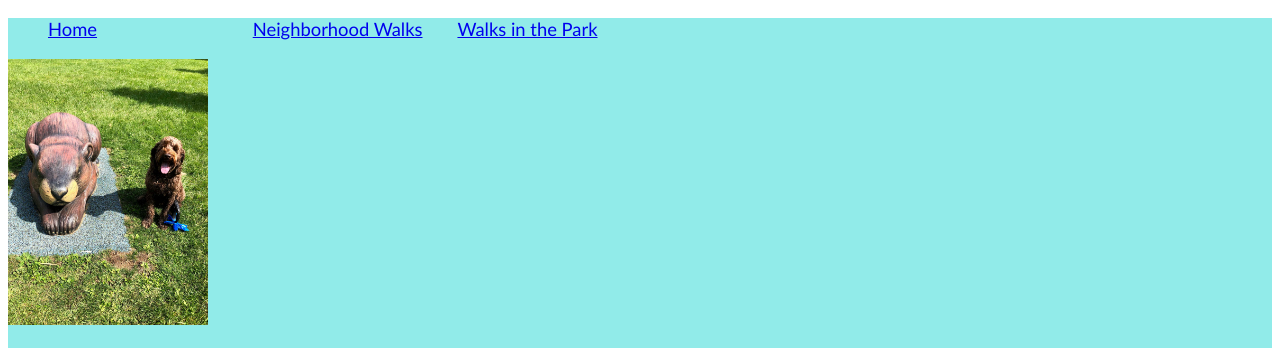
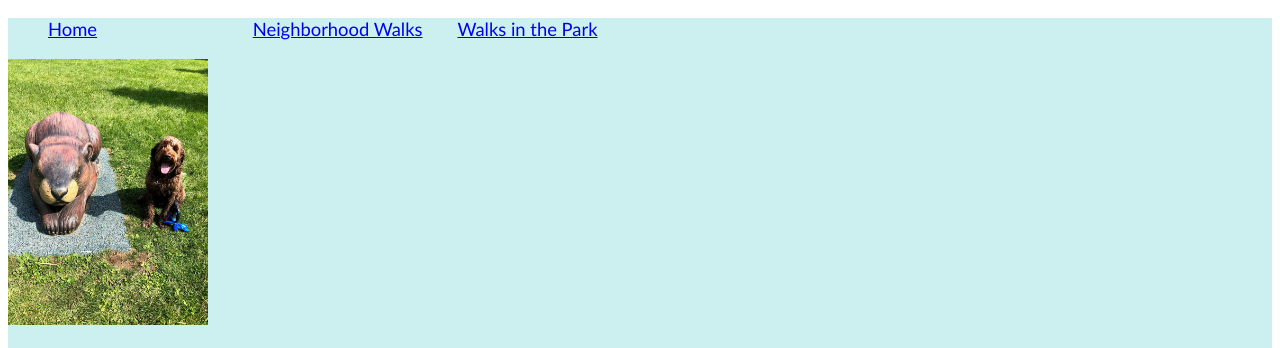
Before and after one commit to AnasShadad/ProjectCssW1, a plain HTML site: page index.html in a window 1280 px wide. Shown: the top 348 px of the page. Drawn offline with Linux system fonts and the light colour scheme.

Commit message:
Update s.css

```diff
--- a/s.css
+++ b/s.css
@@ -4,9 +4,9 @@ body{
 background-color:#FFFFFF;
 }
 header {
-  background-color:#91ebe9 ;
+  background-color:#ccf0ef ;
 }
-nav {background-color:#91ebe9;
+nav {background-color:#ccf0ef;
 }
 main{
 background-color:yellow;
```
